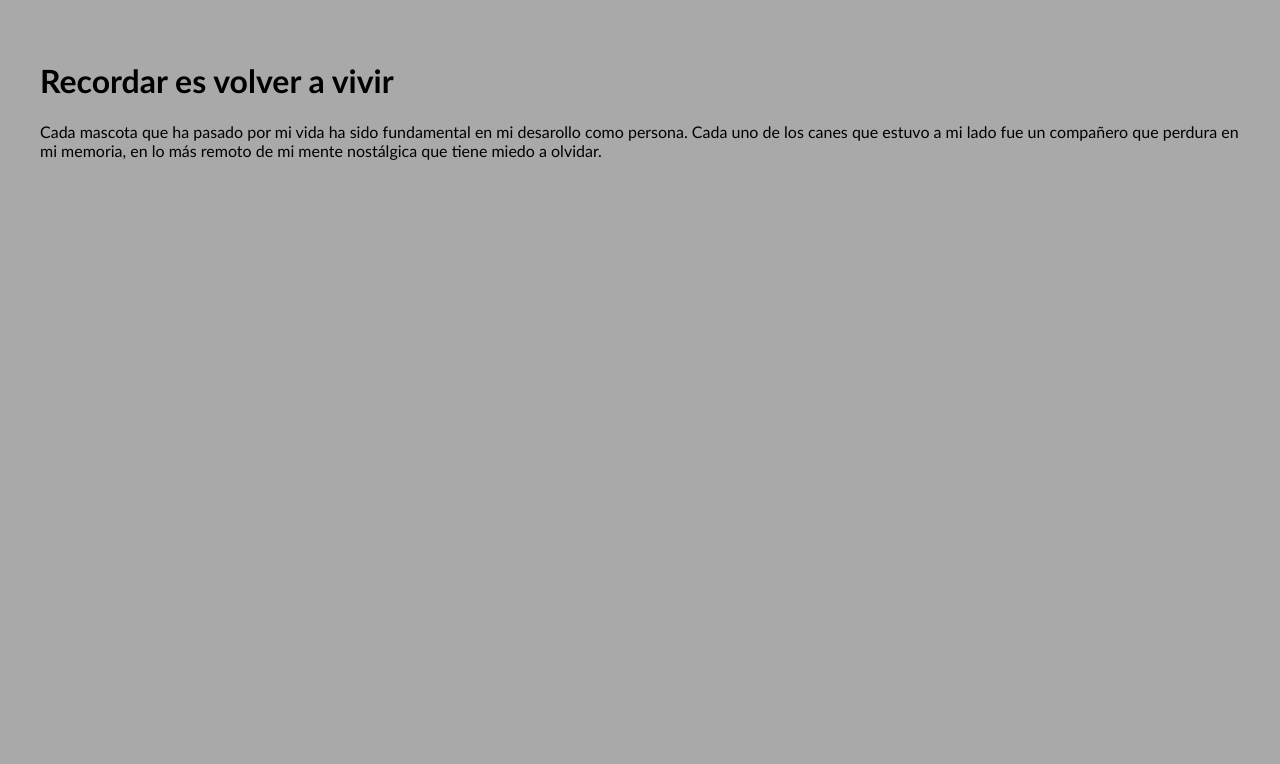
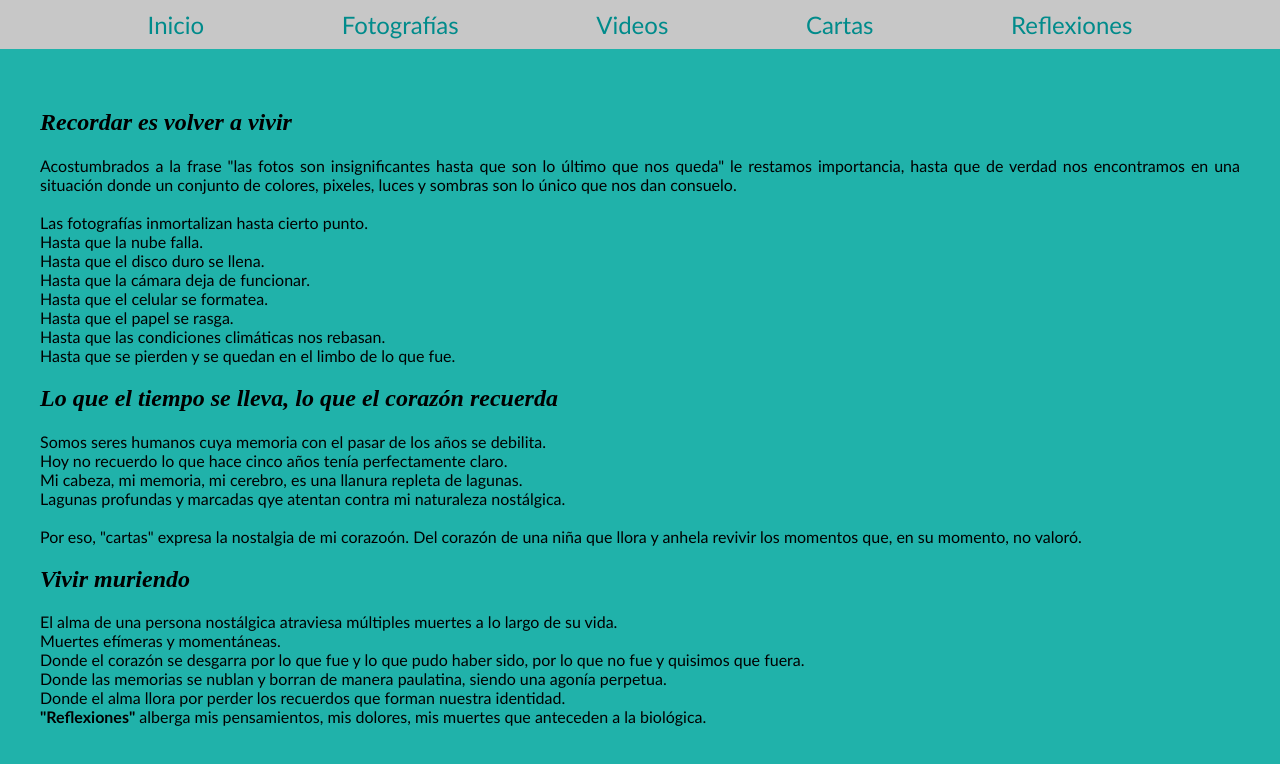
Before and after one commit to kyevegz/proyectoModulo1CarrilloCastillo, a plain HTML site: page index.html in a window 1280 px wide. Drawn offline with Linux system fonts and the light colour scheme.

Commit message:
Index y creación de los otros archivos

```diff
--- a/index.html
+++ b/index.html
@@ -3,14 +3,76 @@
 <head>
     <meta charset="UTF-8">
     <meta name="viewport" content="width=device-width, initial-scale=1.0">
-    <link rel = "stylesheet" href = "css/style.css">
-    <title>Galería mascotas</title>
+    <!-- <link rel = "stylesheet" href = "css/style.css"> -->
+    <title>El rincón de mi nostalgia</title>
 </head>
-<body>
-    <h1>Recordar es volver a vivir</h1>
-    <p>Cada mascota que ha pasado por mi vida ha sido fundamental en mi desarollo como persona.
-        Cada uno de los canes que estuvo a mi lado fue un compañero que perdura en mi memoria, en lo
-    más remoto de mi mente nostálgica que tiene miedo a olvidar.</p>
+<body style = "
+background-color:lightseagreen;
+    font-family: 'Trebuchet MS', 'Lucida Sans Unicode', 'Lucida Grande', 'Lucida Sans', Arial, sans-serif;
+    margin: 0;
+
+">
+
+    <nav
+    style = "background-color:rgb(199, 199, 199);
+    padding: 10px;
+    display: flex;
+    justify-content:space-evenly;
+    font-size: 1.5rem;
+    margin: 0;
+
+    ">
+        <a style = "text-decoration: none; color:darkcyan" href = "index.html">Inicio</a>
+        <a style = "text-decoration: none; color:darkcyan" href="">Fotografías</a>
+        <a style = "text-decoration: none; color:darkcyan" href="">Videos</a>
+        <a style = "text-decoration: none; color:darkcyan" href="">Cartas</a>
+        <a style = "text-decoration: none; color:darkcyan" href="">Reflexiones</a>
+    </nav>
+
+    <main style = "padding: 40px; text-align: justify;">
+        <section>
+            <h1 style="font-family:serif;"><i>Recordar es volver a vivir</i></h1>
+        <p>Acostumbrados a la frase "las fotos son insignificantes hasta que son lo último que nos queda" le restamos importancia,
+            hasta que de verdad nos encontramos en una situación donde un conjunto de colores, pixeles, luces y sombras son lo único
+            que nos dan consuelo.<br>
+            <br>
+            Las fotografías inmortalizan hasta cierto punto.<br>
+            Hasta que la nube falla.<br>
+            Hasta que el disco duro se llena.<br>
+            Hasta que la cámara deja de funcionar.<br>
+            Hasta que el celular se formatea.<br>
+            Hasta que el papel se rasga.<br>
+            Hasta que las condiciones climáticas nos rebasan.<br>
+            Hasta que se pierden y se quedan en el limbo de lo que fue.<br>
+
+        </p>
+        </section>
+
+        <section>
+            <h1 style="font-family:serif;"><i> Lo que el tiempo se lleva, lo que el corazón recuerda</i></h1>
+            <p>Somos seres humanos cuya memoria con el pasar de los años se debilita.<br>
+                Hoy no recuerdo lo que hace cinco años tenía perfectamente claro.<br>
+                Mi cabeza, mi memoria, mi cerebro, es una llanura repleta de lagunas.<br>
+                Lagunas profundas y marcadas qye atentan contra mi naturaleza nostálgica.<br>
+                <br>
+                Por eso, "cartas" expresa la nostalgia de mi corazoón. Del corazón de una niña que
+                llora y anhela revivir los momentos que, en su momento, no valoró.<br>
+            </p>
+        </section>
+
+        <section>
+            <h1 style="font-family:serif;"><i>Vivir muriendo</i></h1>
+            El alma de una persona nostálgica atraviesa múltiples muertes a lo largo de su vida.<br>
+            Muertes efímeras y momentáneas.<br>
+            Donde el corazón se desgarra por lo que fue y lo que pudo haber sido, por lo que no fue y quisimos que fuera.<br>
+            Donde las memorias se nublan y borran de manera paulatina, siendo una agonía perpetua.<br>
+            Donde el alma llora por perder los recuerdos que forman nuestra identidad.<br>
+
+            <b>"Reflexiones"</b> alberga mis pensamientos, mis dolores, mis muertes que anteceden a la biológica.<br>
+        </section>
+
+
+    </main>
 
 </body>
 </html>
```
Also changed, not shown: cartas.html (added), fotografias.html (added), reflexiones.html (added).
